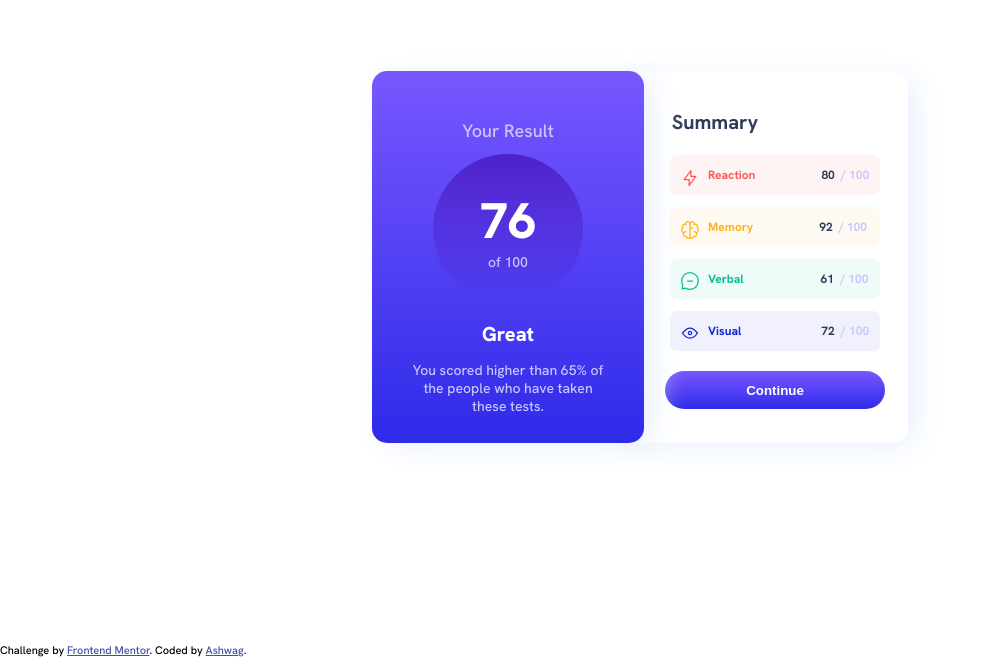
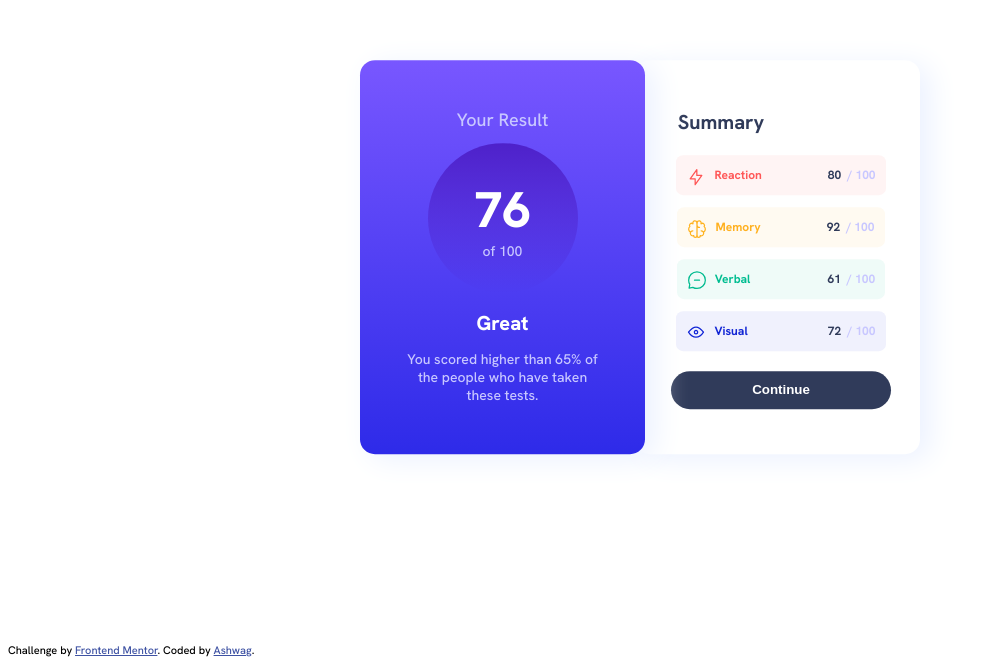
Before and after one commit to Ashwag95/results-summary-component-main, a plain HTML site: page index.html in a window 1280 px wide. Shown: the part 143-800 px from the top of the page, without its empty margins (0-989 px from the left). Drawn offline with Linux system fonts and the light colour scheme.

Commit message:
Update style.css

```diff
--- a/style.css
+++ b/style.css
@@ -1,38 +1,37 @@
+html,
 body {
-  margin: 0;
-  padding: 0;
+  width: 100%;
+  max-width: 1440px;
+  min-width: 375px;
+
   font-family: "Hanken Grotesk", sans-serif;
 }
 .container {
-  width: 100%;
+  width: 560px;
+  position: absolute;
+  left: 50%;
+  top: 50%;
+  transform: translate(-50%, -50%);
+  z-index: 2;
   display: flex;
-  align-items: center;
-  justify-content: center;
-  position: absolute;
-  right: 0;
-  left: 0;
-  bottom: 0;
-  top: 0;
-  margin: auto;
 }
 .left {
   background-image: linear-gradient(hsl(252, 100%, 67%), hsl(241, 81%, 54%));
   border-radius: 15px;
   box-shadow: 10px 5px 30px hsl(221, 100%, 96%);
-  height: 300px;
-  width: 200px;
+  width: 150%;
   display: grid;
   place-items: center;
+  width: 100%;
+  margin-right: -10px;
+  position: relative;
   padding: 36px;
-  position: relative;
-  margin-right: -30px;
   text-align: center;
 }
 p {
   font-size: 14px;
   color: hsl(241, 100%, 89%);
   font-weight: 500;
-
 }
 .result {
   display: grid;
@@ -58,33 +57,24 @@ h2 {
   color: hsl(0, 0%, 100%);
   margin-bottom: 0px;
   font-weight: 800;
+}
 
-
-}
-.container2 {
-  align-items: baseline;
-}
 .right {
   background-color: hsl(0, 0%, 100%);
   border-radius: 15px;
   box-shadow: 10px 5px 30px hsl(221, 100%, 96%);
-  height: 300px;
-  width: 250px;
+  width: 100%;
   display: grid;
   place-items: center;
-  padding: 36px;
+  padding-left: 36px;
+  padding-right: 29px;
   place-content: center;
-padding-right:8px ;
-
-
-
-
 }
 h3 {
   color: hsl(224, 30%, 27%);
   margin-left: -120px;
   margin-top: 4px;
-  margin-bottom:8px;
+  margin-bottom: 8px;
   font-size: 20px;
 }
 
@@ -113,15 +103,13 @@ h3 {
 .reaction {
   font-weight: 700;
   display: flex;
-  width: 190px;
   height: 40px;
   border-radius: 7px;
   align-items: center;
-  padding-left:10px;
-  padding-right:10px;
+  padding-left: 10px;
+  padding-right: 10px;
   margin-top: 12px;
   font-size: 12px;
-
 }
 
 .btn {
@@ -132,20 +120,18 @@ h3 {
   height: 38px;
   border-radius: 27px;
   border: none;
-  background-image: linear-gradient(hsl(252, 100%, 67%), hsl(241, 81%, 54%));
+  background-color: hsl(224, 30%, 27%);
   margin-top: 20px;
 }
 .btn:hover {
-  background-image: none;
-  background-color: hsl(224, 30%, 27%);
+  background-image: linear-gradient(hsl(252, 100%, 67%), hsl(241, 81%, 54%));
 }
 
 .attribution {
   font-size: 11px;
   text-align: center;
-  position: fixed;
+  position: absolute;
   bottom: 0;
-  left: 0;
 }
 .attribution a {
   color: hsl(228, 45%, 44%);
```
